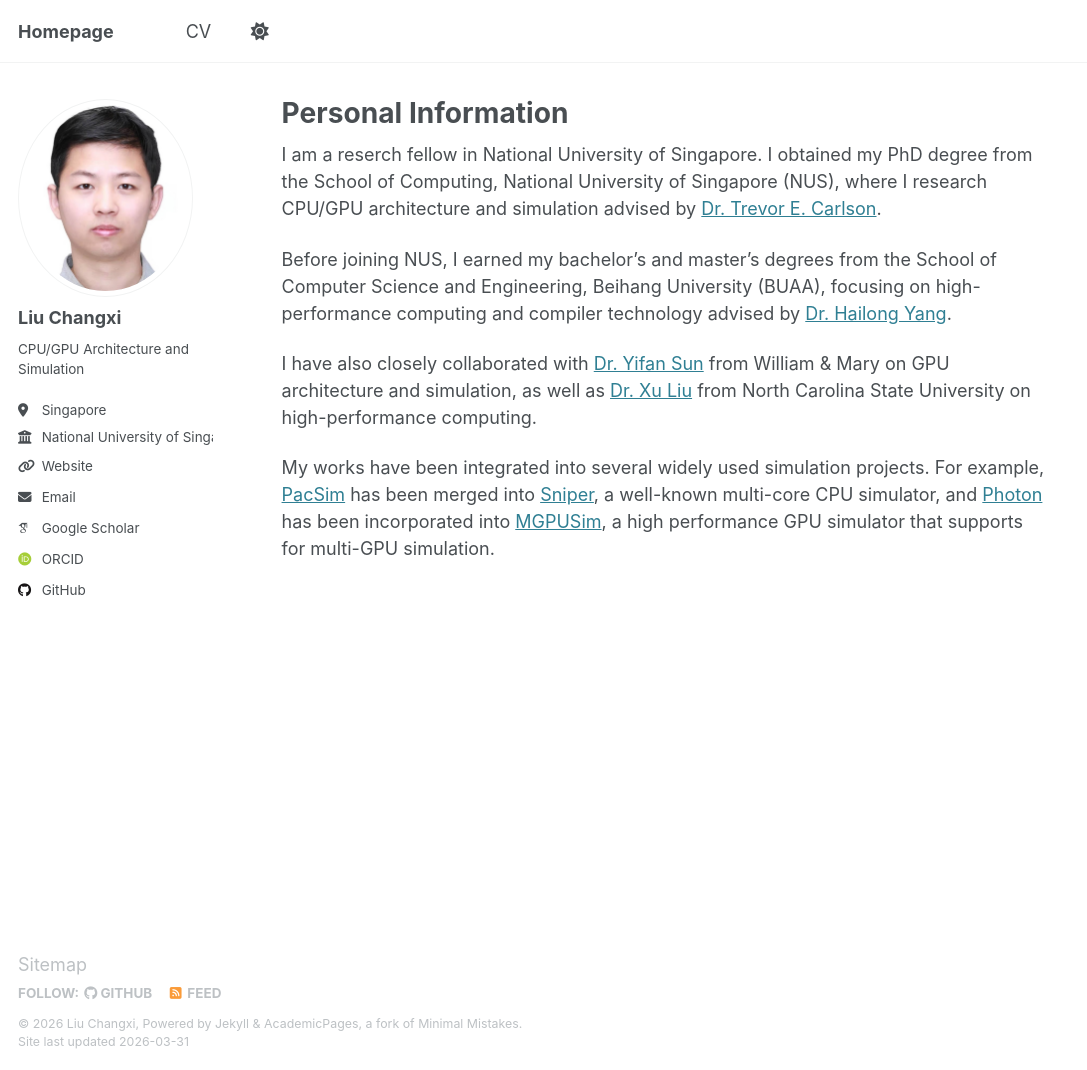
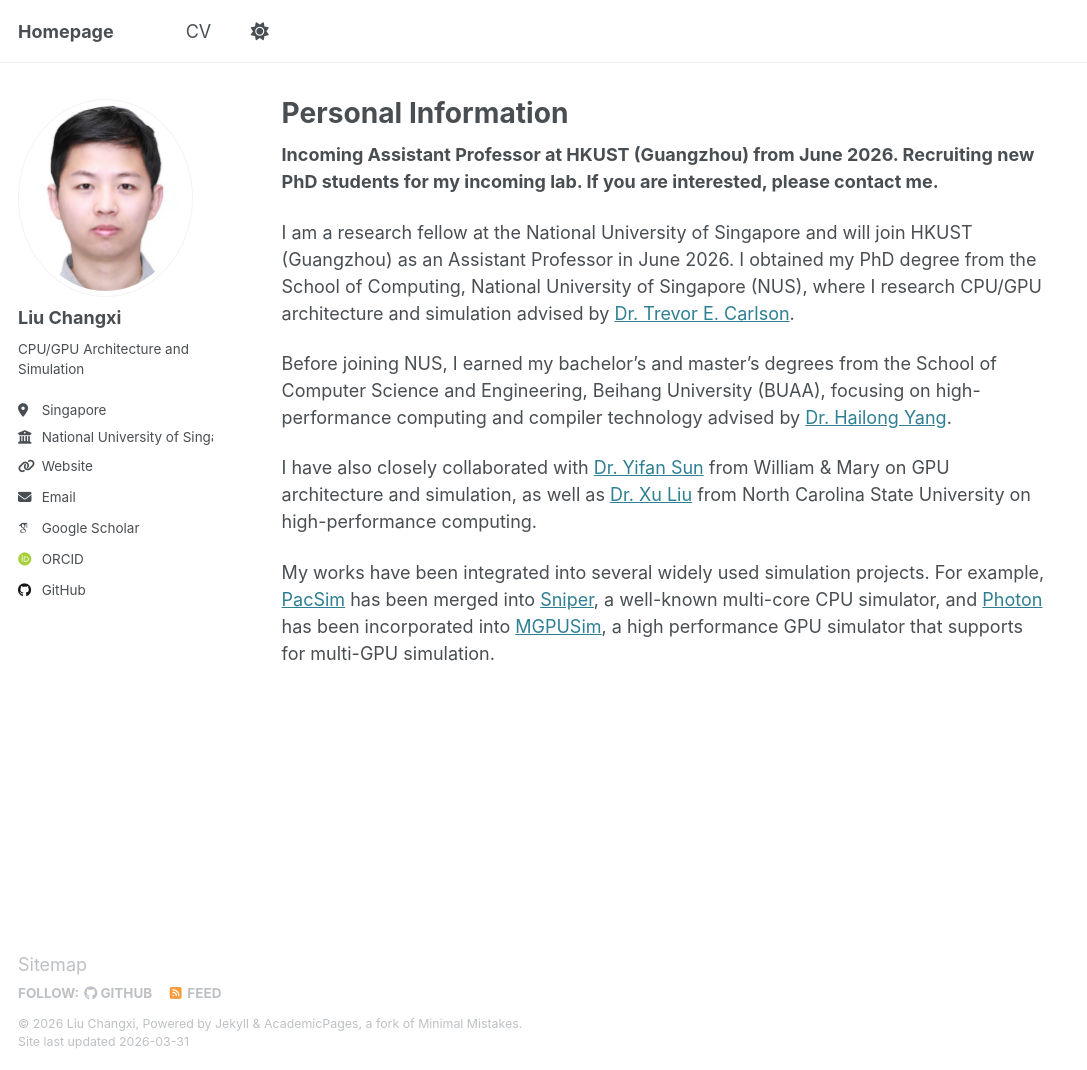
Before and after one commit to lchangxii/lchangxii.github.io, a Jekyll site: the page built from _pages/about.md, in a window 1280 px wide and 1070 px high. Shown: the whole window, without its empty margins (0-1087 px from the left). Built offline with Jekyll 4.4.1, drawn with Linux system fonts in a browser that asks for light colours; some web fonts are replaced.

Commit message:
Update website about and CV service entries

```diff
--- a/_config.yml
+++ b/_config.yml
@@ -27,7 +27,7 @@ author:
   pronouns         : # example: "she/her"
   bio              : "CPU/GPU Architecture and Simulation"
   location         : "Singapore"
-  employer         : "National University of Singapore"
+  employer         : "National University of Singapore (incoming AP, HKUST Guangzhou June 2026)"
   uri              : https://lchangxii.github.io/ # URL
   email            : "changxi.liu@nus.edu.sg"
 
--- a/_pages/about.md
+++ b/_pages/about.md
@@ -7,13 +7,16 @@ redirect_from:
   - /about.html
 ---
 
-I am a reserch fellow in National University of Singapore. I obtained my PhD degree from the School of Computing, National University of Singapore (NUS), where I research CPU/GPU architecture and simulation advised by [Dr. Trevor E. Carlson](https://www.comp.nus.edu.sg/~tcarlson/).
+**Incoming Assistant Professor at HKUST (Guangzhou) from June 2026. Recruiting new PhD students for my incoming lab. If you are interested, please contact me.**
+
+I am a research fellow at the National University of Singapore and will join HKUST (Guangzhou) as an Assistant Professor in June 2026. I obtained my PhD degree from the School of Computing, National University of Singapore (NUS), where I research CPU/GPU architecture and simulation advised by [Dr. Trevor E. Carlson](https://www.comp.nus.edu.sg/~tcarlson/).
 
 Before joining NUS, I earned my bachelor's and master's degrees from the School of Computer Science and Engineering, Beihang University (BUAA), focusing on high-performance computing and compiler technology advised by [Dr. Hailong Yang](https://thomas-yang.github.io/).
 
 I have also closely collaborated with [Dr. Yifan Sun](https://sarchlab.org/syifan) from William & Mary on GPU architecture and simulation, as well as [Dr. Xu Liu](https://xl10.github.io/) from North Carolina State University on high-performance computing.
 
 My works have been integrated into several widely used simulation projects. For example, [PacSim](https://doi.org/10.1145/3680548) has been merged into [Sniper](https://github.com/snipersim/snipersim), a well-known multi-core CPU simulator, and [Photon](https://doi.org/10.1145/3613424.3623773) has been incorporated into [MGPUSim](https://github.com/sarchlab/mgpusim), a high performance GPU simulator that supports for multi-GPU simulation.
+
 
 
 <!-- This is the front page of a website that is powered by the [Academic Pages template](https://github.com/academicpages/academicpages.github.io) and hosted on GitHub pages. [GitHub pages](https://pages.github.com) is a free service in which websites are built and hosted from code and data stored in a GitHub repository, automatically updating when a new commit is made to the repository. This template was forked from the [Minimal Mistakes Jekyll Theme](https://mmistakes.github.io/minimal-mistakes/) created by Michael Rose, and then extended to support the kinds of content that academics have: publications, talks, teaching, a portfolio, blog posts, and a dynamically-generated CV. You can fork [this template](https://github.com/academicpages/academicpages.github.io) right now, modify the configuration and markdown files, add your own PDFs and other content, and have your own site for free, with no ads!
```
Also changed, not shown: _pages/cv.md (+2 -0 lines).
